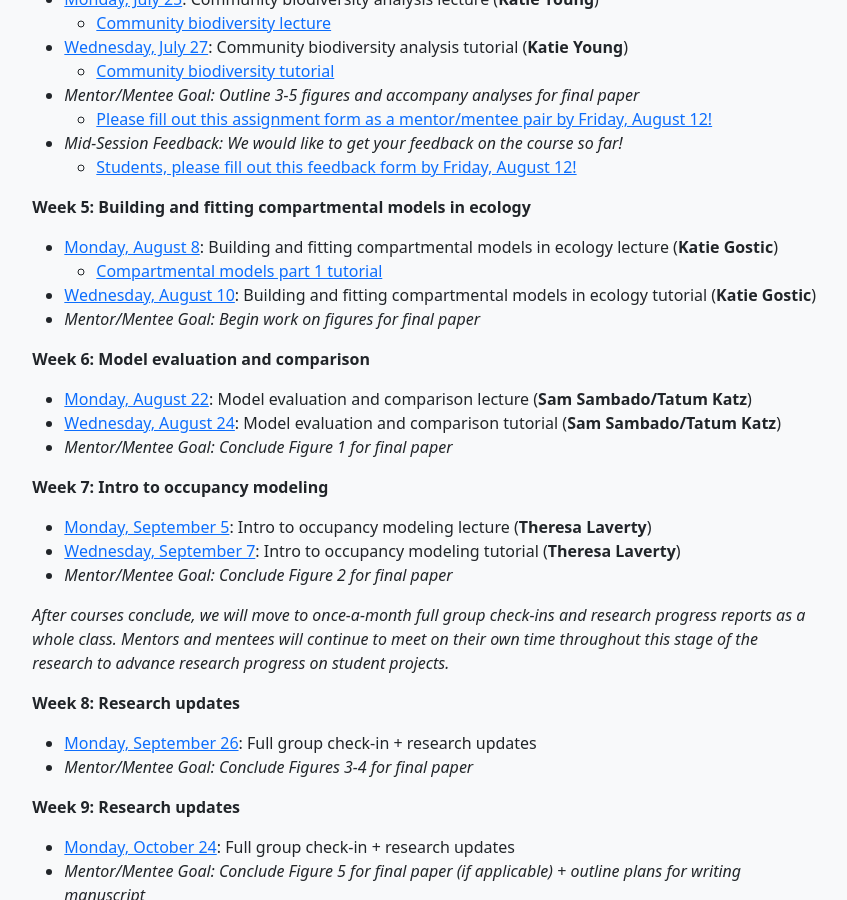
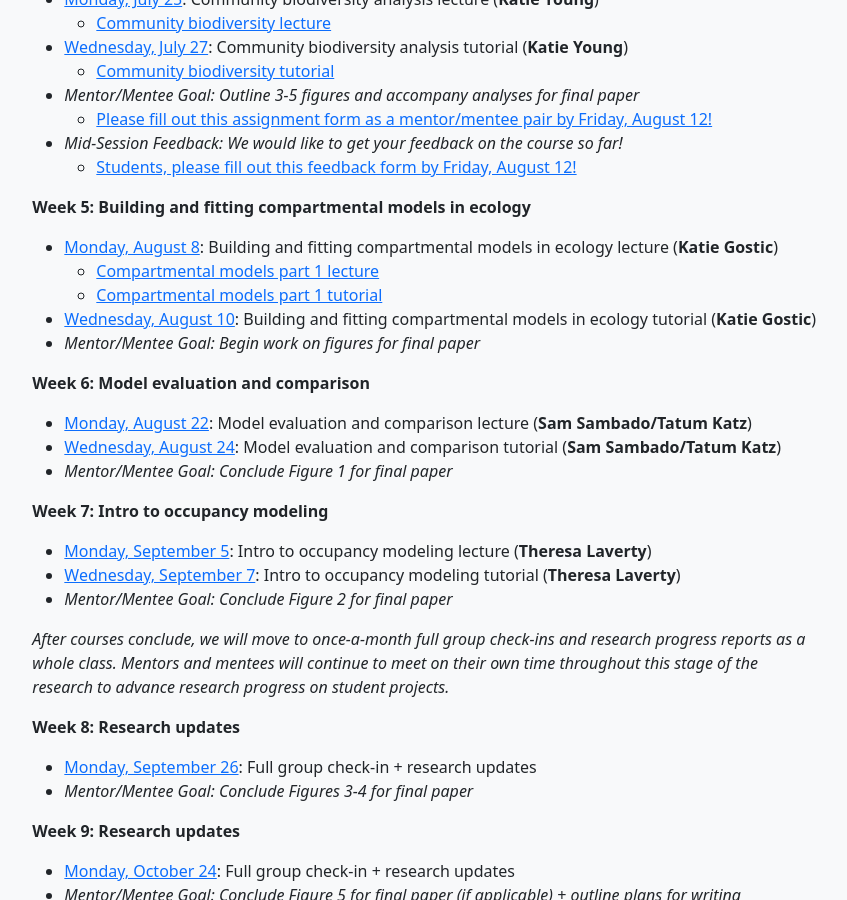
Before and after one commit to brooklabteam/coding4conservation, a Jekyll site: the page built from syllabus.md, in a window 1280 px wide and 900 px high, scrolled down 989 px. Shown: the whole window, without its empty margins (213-1060 px from the left). Built offline with Jekyll 4.4.1, drawn with Linux system fonts in a browser that asks for light colours.

Commit message:
added Katie Gostic's lecture

```diff
--- a/syllabus.md
+++ b/syllabus.md
@@ -49,6 +49,7 @@ permalink: /syllabus
 
 **Week 5: Building and fitting compartmental models in ecology**
 * [Monday, August 8](https://uchicago.zoom.us/j/99757424819?pwd=UHBtYzBxQ3VCZ0lXZ2dLUTVZRFMxdz09): Building and fitting compartmental models in ecology lecture (**Katie Gostic**)
+  * [Compartmental models part 1 lecture](/assets/lectures/C4C-Compartmental-Models-Part1.pdf)
   * [Compartmental models part 1 tutorial](/assets/tutorials/C4C-Compartmental-Models-Part1.zip)
 * [Wednesday, August 10](https://uchicago.zoom.us/j/99757424819?pwd=UHBtYzBxQ3VCZ0lXZ2dLUTVZRFMxdz09): Building and fitting compartmental models in ecology tutorial (**Katie Gostic**)
 * *Mentor/Mentee Goal: Begin work on figures for final paper*
```
Also changed, not shown: 1 other file.
